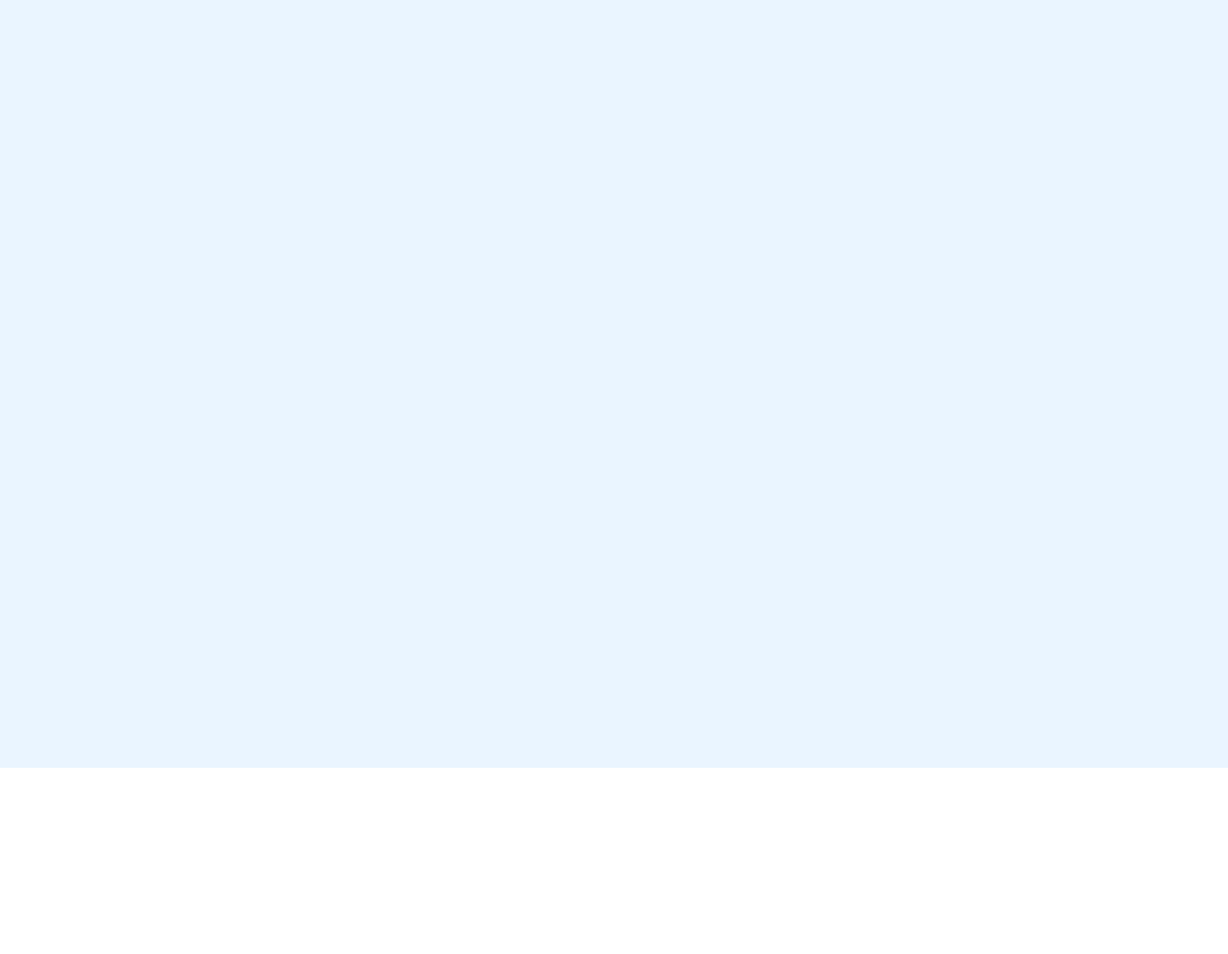
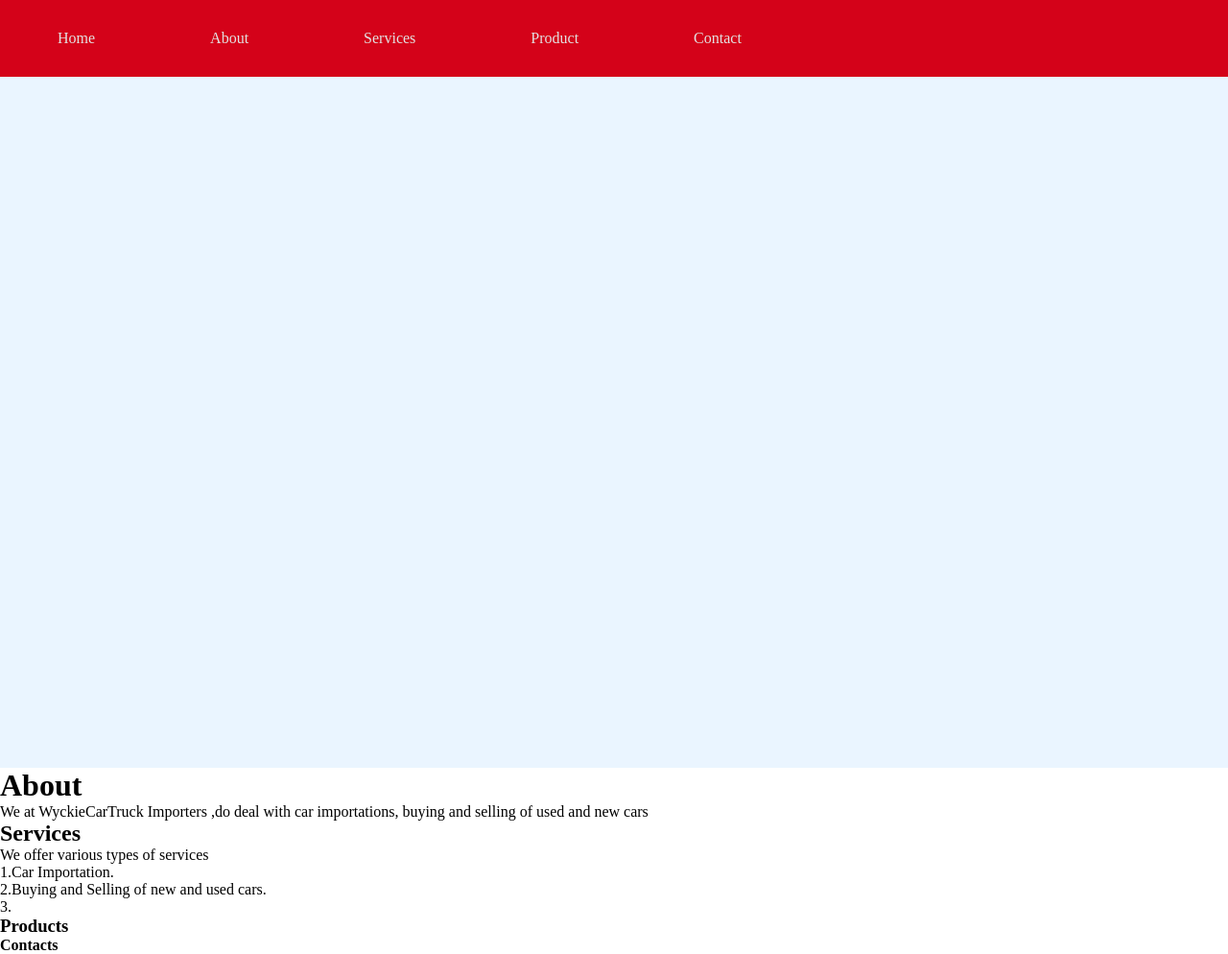
Before and after one commit to Macharia-Tech/Car-Truck-Importers, a plain HTML site: page index.html in a window 1280 px wide. Shown: the whole page at 96% size. Before the commit the page ends 800 px from the top, so only its background shows below. Drawn offline with nearby package versions, Linux system fonts and the light colour scheme.

Commit message:
added new sections on the landing page to bring more visualityon the page

```diff
--- a/css/style.css
+++ b/css/style.css
@@ -13,6 +13,11 @@
     position: absolute;
     right: 5%;
 } */
+ul{
+     /* position: absolute;  */
+    /* left: 5%;
+    right :5% */
+}
 li{
     margin: 0px 60px;
 }
@@ -24,18 +29,18 @@ li a{
 
 
 
- #logo{
+ /* #logo{
     height: 100px;
     width: 100px;
     position: absolute;
     top: -5px;
     left: calc(45% - 60px);
-}
-#logo img{
+} */
+/* #logo img{
     height: 72px;
-}
+} */
 
-#navbar ul,ol{
+#navbar ul{
     display: flex;
     flex-direction: row;
     list-style: none;
@@ -44,22 +49,20 @@ li a{
 }
  #navbar{
     height: 10%;
-    widows: 90%;
+    width: 100%;
+    widows: 100%;
     justify-content: space-between;
     align-items: center;
-    clip-path: polygon(100% 0%,95% 50%,50% 100%,5% 5%,0% 0%);
+    /* clip-path: polygon(100% 0%,95% 50%,50% 100%,5% 5%,0% 0%); */
     position: absolute;
-     top: 0;
-    left: 5%;
+    top: 0;
+    left: 0%;
     background: #d40219;
     padding: 2 10%;
     display: flex;
     flex-direction: row;
 }
-ul{
-     position: absolute;
-    left: 5%;
-}
+
 
 
 
--- a/index.html
+++ b/index.html
@@ -12,18 +12,51 @@
     </div>   -->
 
     <div id="navbar">
-
       <ul>
-        <li><a href="#">Home</a></li>
-        <li><a href="#">Blog</a></li>
-        <li><a href="#">Services</a></li>
-        <li><a href="#">Product</a></li>
-        <li><a href="#">About</a></li>
-        <li><a href="#">Contact</a></li>
+        <li><a href="#home">Home</a></li>
+        <li><a href="#about">About</a></li>
+        <li><a href="#services">Services</a></li>
+        <li><a href="#product">Product</a></li>
+        <li><a href="#contact">Contact</a></li>
       </ul>
     </div>
+  </div>
 
+  <div id="about">
+    <h1>About </h1>
+    <p> We at WyckieCarTruck Importers ,do deal with car importations, buying and selling of used and new cars
+
+    </p>
   </div>
+
+  <section>
+    <div id="services">
+      <h2>Services</h2>
+      <p> We offer various types of services <br>
+        1.Car Importation.<br>
+        2.Buying and Selling of new and used cars.<br>
+        3.
+
+      </p>
+
+    </div>
+
+  </section>
+  <section>
+    <div id="Products">
+      <h3>Products</h3>
+      <p></p>
+
+    </div>
+  </section>
+  <section>
+    <div id="contacts">
+      <h4>Contacts</h4>
+
+    </div>
+  </section>
+
+
     <script src="https://code.jquery.com/jquery-3.2.1.slim.min.js" integrity="sha384-KJ3o2DKtIkvYIK3UENzmM7KCkRr/rE9/Qpg6aAZGJwFDMVNA/GpGFF93hXpG5KkN" crossorigin="anonymous"></script>
     <script src="https://cdn.jsdelivr.net/npm/popper.js@1.12.9/dist/umd/popper.min.js" integrity="sha384-ApNbgh9B+Y1QKtv3Rn7W3mgPxhU9K/ScQsAP7hUibX39j7fakFPskvXusvfa0b4Q" crossorigin="anonymous"></script>
     <script src="https://cdn.jsdelivr.net/npm/bootstrap@4.0.0/dist/js/bootstrap.min.js" integrity="sha384-JZR6Spejh4U02d8jOt6vLEHfe/JQGiRRSQQxSfFWpi1MquVdAyjUar5+76PVCmYl" crossorigin="anonymous"></script>
```
